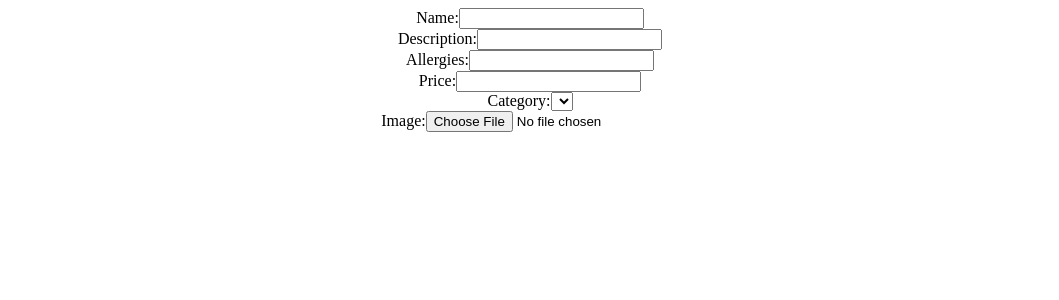
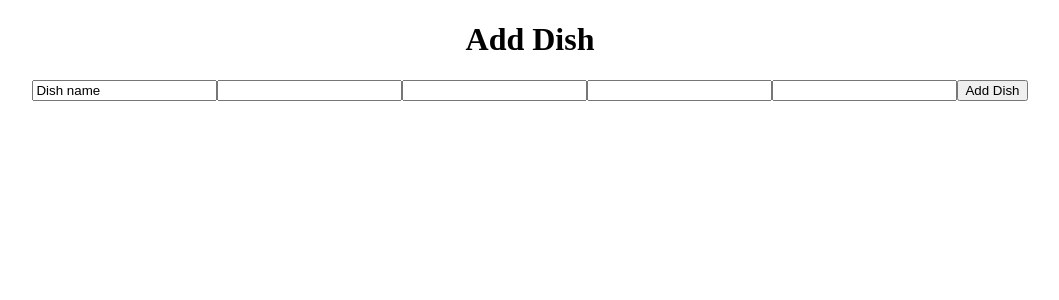
Before and after one commit to DB01-4/24eat-admin, a React (Create React App) app: page /product in a window 1280 px wide. Shown: the top 300 px of the page, without its empty margins (110-1169 px from the left). Built offline with nearby package versions, Linux system fonts and the light colour scheme.

Commit message:
working version for adding dishes without layout

```diff
--- a/src/App.js
+++ b/src/App.js
@@ -2,18 +2,16 @@ import './App.css';
 import React from "react";
 import {BrowserRouter as Router, Switch, Route} from 'react-router-dom';
 import Category from './Pages/Category';
-import Product from './Pages/Product';
-import Edit from './components/Edit';
+import Dish from './Pages/Dish';
 
 function App() {
   return (
     <Router>
         <div className="App">
           <Switch>
-            <Edit/>
               <Route exact path='/' component={Home} />
               <Route exact path='/category' component={Category} />
-              <Route exact path='/product' component={Product}/>
+              <Route exact path='/product' component={Dish}/>
           </Switch>
         </div>
       </Router>
--- /dev/null
+++ b/src/Pages/Dish.js
@@ -0,0 +1,42 @@
+import React from "react";
+import { useForm } from "react-hook-form";
+import axios from "axios";
+
+export default function Dish(){
+
+    const { register, handleSubmit, formState: { errors } } = useForm();
+    const onSubmit = data =>
+    axios.post('http://localhost:8080/products', data)
+      .then(function (response) {
+        console.log(response);
+      })
+      .catch(function (error) {
+        console.log(error);
+        console.log(data);
+    });
+
+        return (
+            <div>
+                <h1>Add Dish</h1>
+                <form onSubmit={handleSubmit(onSubmit)}>
+                    <input defaultValue="Dish name" {...register("name", { required: true })} />
+                    {errors.exampleRequired && <p>This field is required</p>}
+
+                    <input {...register("description", { required: true })} />
+                    {errors.exampleRequired && <p>This field is required</p>}
+
+                    <input {...register("allergies", { required: true })} />
+                    {errors.exampleRequired && <p>This field is required</p>}
+
+                    <input type='number' {...register("price", { required: true })} />
+                    {errors.exampleRequired && <p>This field is required</p>}
+
+                    <input {...register("image", { required: true })} />
+                    {errors.exampleRequired && <p>This field is required</p>}
+
+                    <input type="submit" value="Add Dish"/>
+                </form>
+            </div>
+        )
+
+}
--- a/src/Pages/Product.js
+++ /dev/null
@@ -1,12 +0,0 @@
-import React from "react";
-
-export default class Product extends React.Component {
-
-    render() {
-        return (
-            <div>
-                <h1>Product</h1>
-            </div>
-        )
-    }
-}
```
